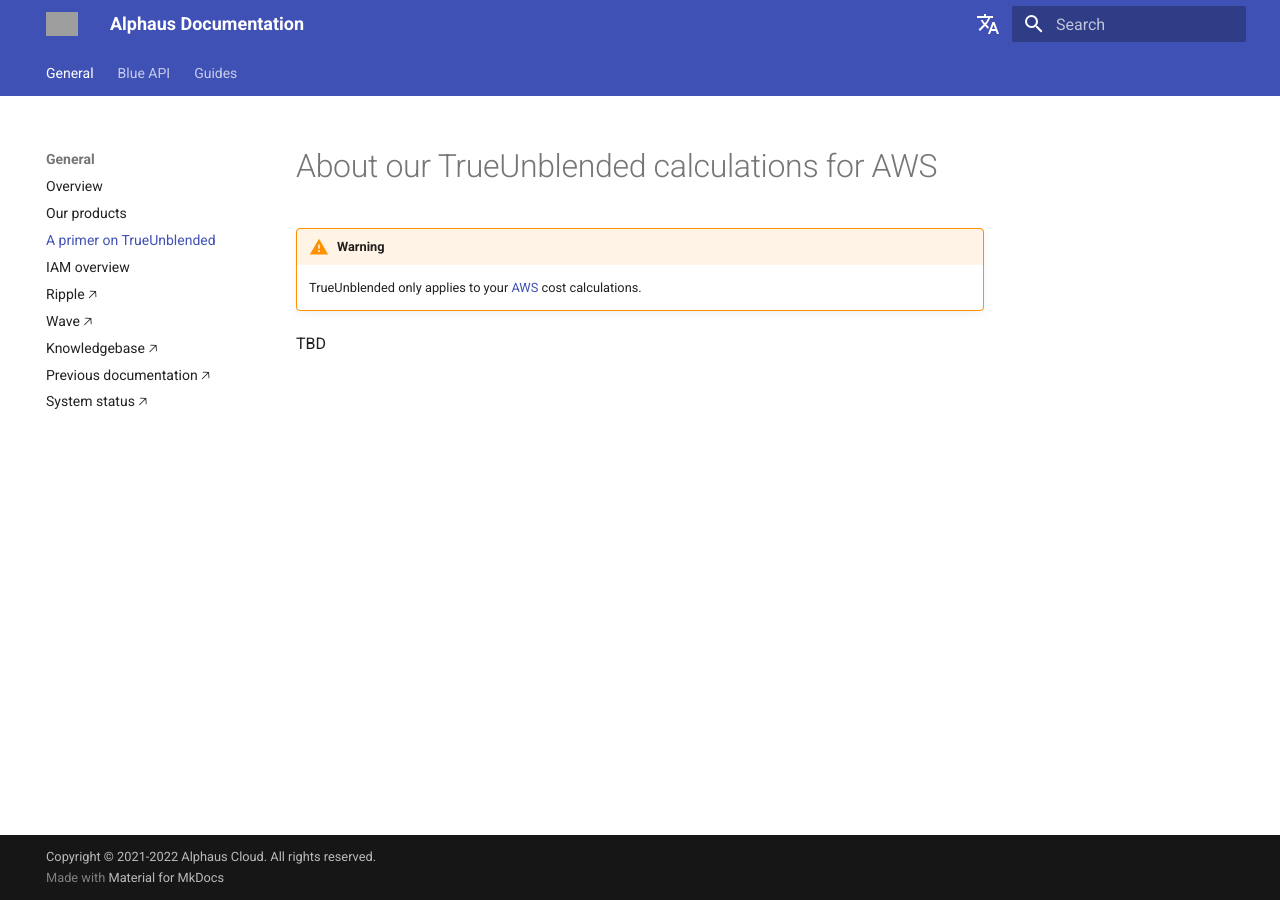
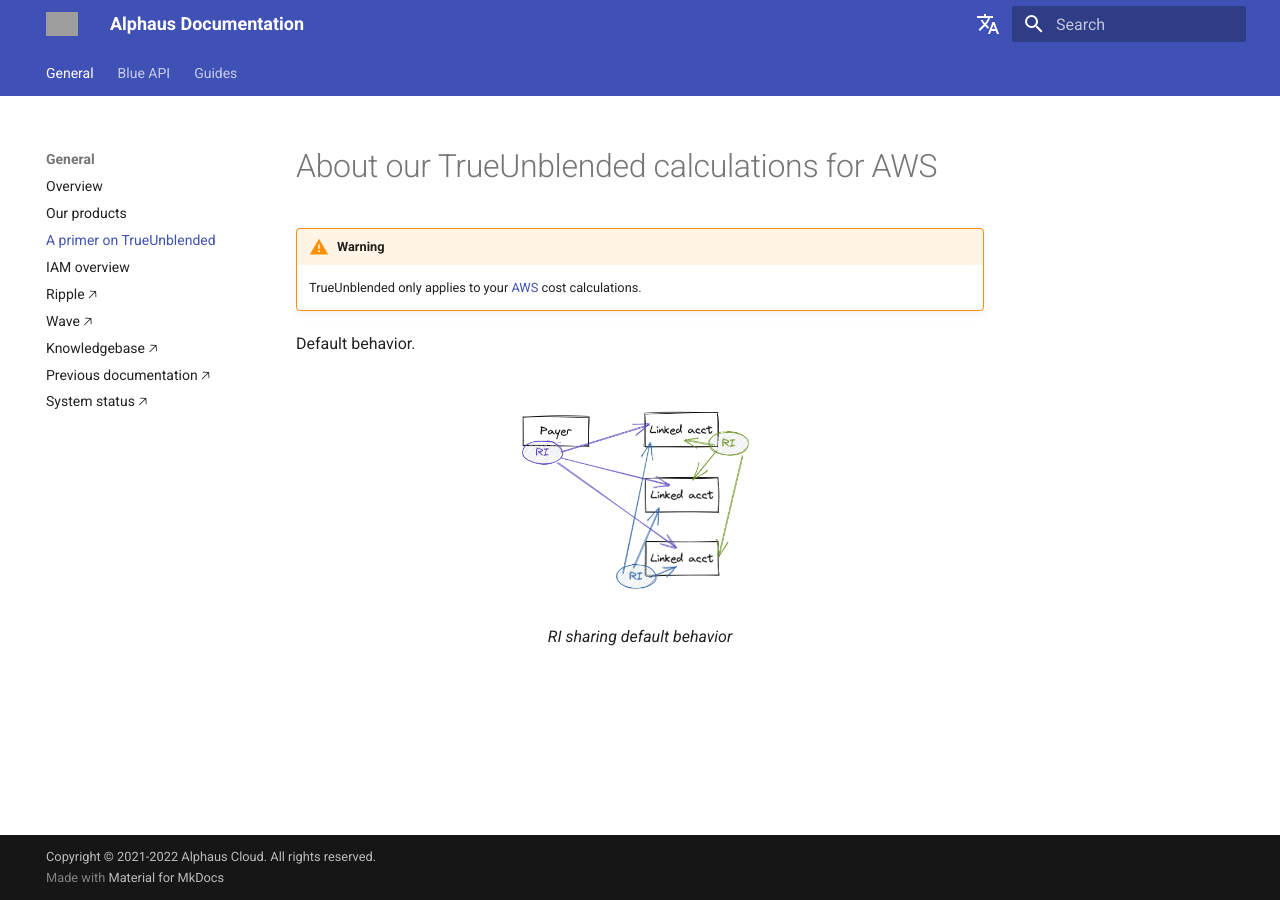
Before and after one commit to alphauslabs/tmpdocs, an MkDocs documentation site: the page built from docs/trueunblended.md, in a window 1280 px wide. Built offline with MkDocs 1.6.1 and Material for MkDocs 9.7.7, drawn with Linux system fonts in a browser that asks for light colours; comment, search, counter and statistics services are not loaded; grey boxes are pictures that could not be loaded.

Commit message:
docs: trueunblended

```diff
--- a/docs/trueunblended.md
+++ b/docs/trueunblended.md
@@ -3,4 +3,9 @@
 !!! warning
     TrueUnblended only applies to your [AWS](https://aws.amazon.com/) cost calculations.
 
-TBD
+Default behavior.
+
+<figure markdown>
+  ![Point #1](./assets/trueunblended-00.png){ width="300" }
+  <figcaption>RI sharing default behavior</figcaption>
+</figure>
--- a/mkdocs.yml
+++ b/mkdocs.yml
@@ -69,3 +69,4 @@ markdown_extensions:
 - pymdownx.keys
 - pymdownx.mark
 - pymdownx.tilde
+- md_in_html
```
Also changed, not shown: docs/assets/trueunblended-00.png (added), docs/assets/trueunblended-01.png (added), docs/assets/trueunblended-02.png (added).
